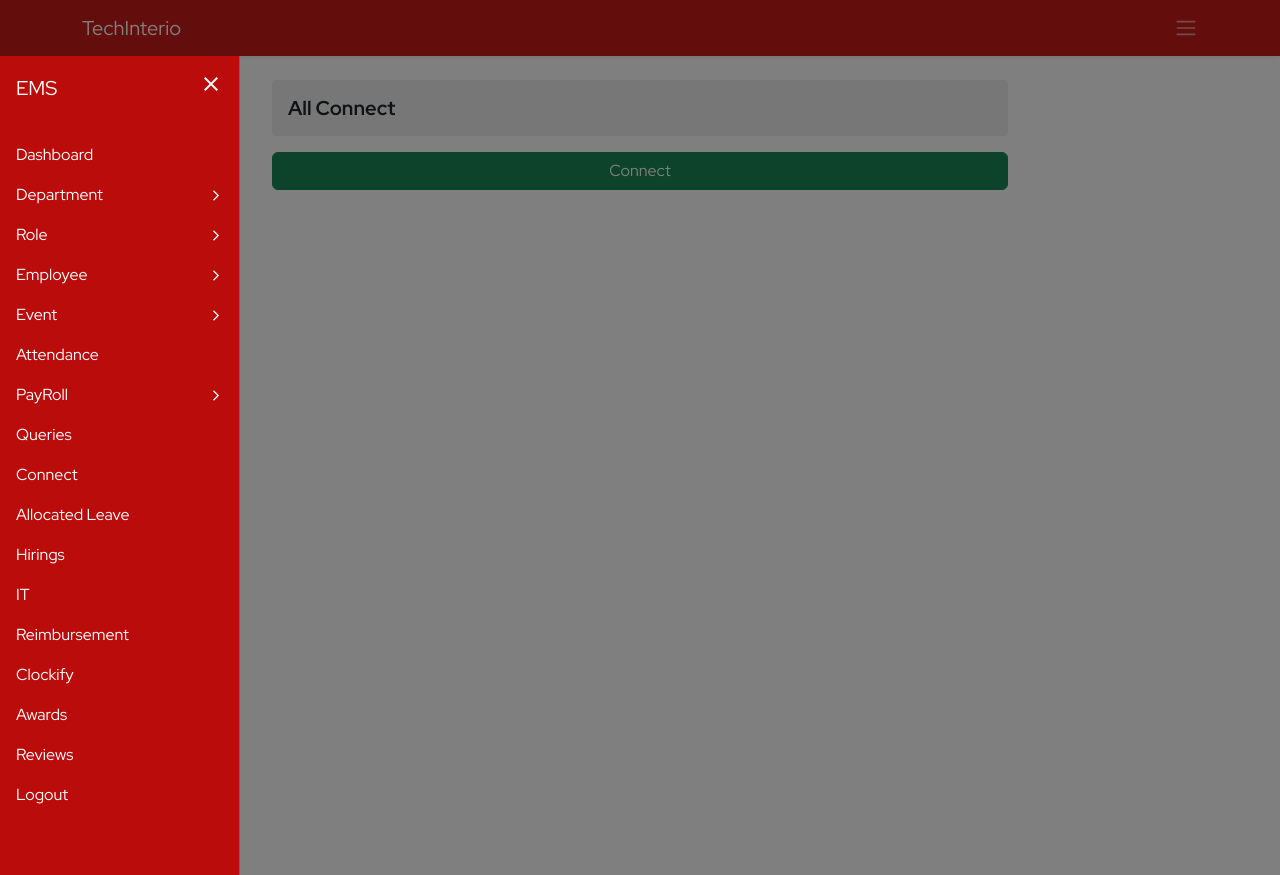
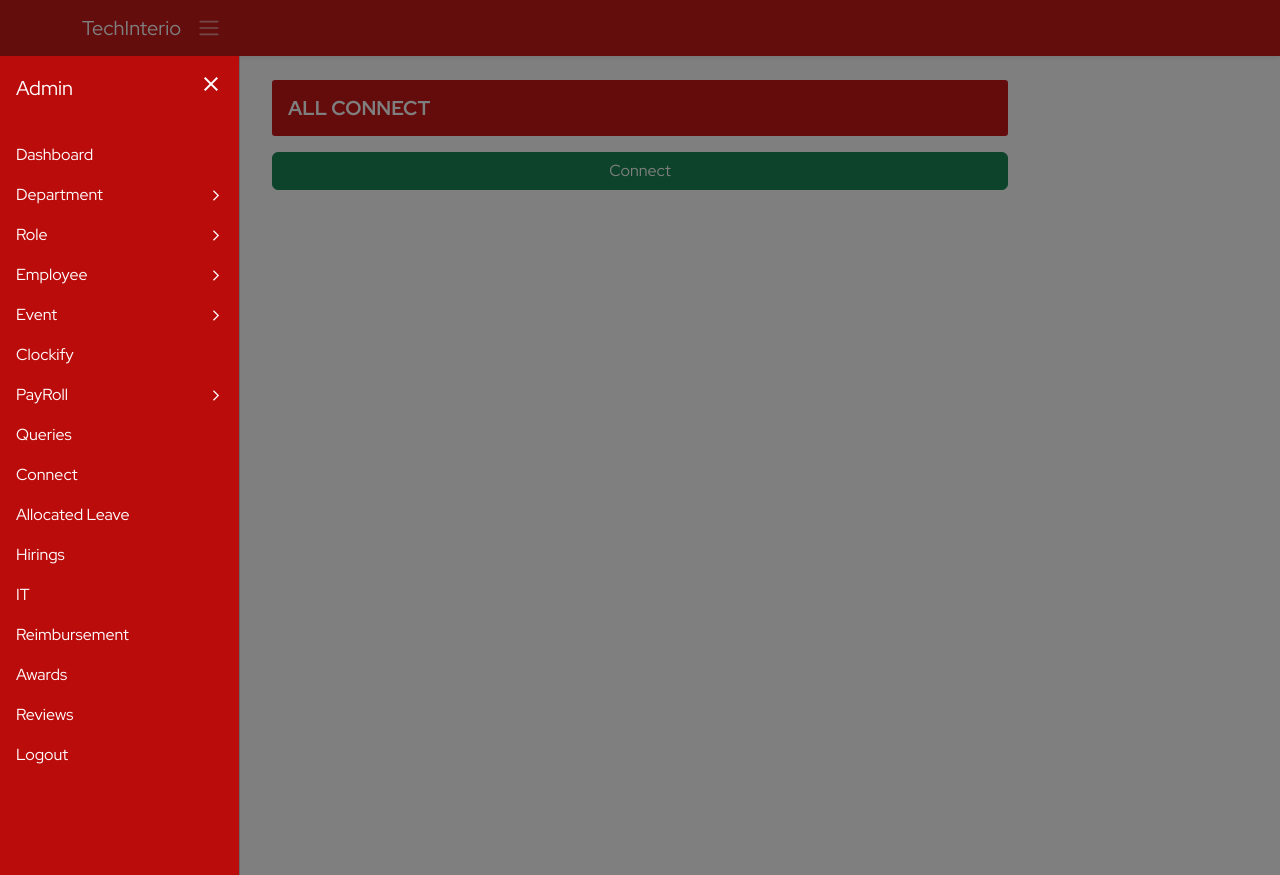
Before and after one commit to sunilyadav97/hrms, a Django app: page /ems/connect in a window 1280 px wide, after a click that opens the changed part. Run offline with Django 4.2, Linux system fonts and the light colour scheme; a user stored in the database is signed in; data comes from the database, SQL or seed files in the repository; both versions use the stored data as it was after the commit; data that the repository does not hold is empty.

Commit message:
desgn improved

```diff
--- a/ems/templates/ems/attendance.html
+++ b/ems/templates/ems/attendance.html
@@ -60,8 +60,8 @@ width:8rem !important;
                         {% if item.is_late == True %}
 
                         <td ><span class="bg-danger text-light p-1 py-2">{{item.intime | time}}</span></td>
-                        {% else %}
-                        <td>{{item.intime | time}}</td>
+                        {% elif item.intime %}
+                        <td><span class="bg-success text-dark p-1 py-2">{{item.intime | time}}</span></td>
                         {% endif %}
 
                         <td>{{item.outtime | time}}</td>
--- a/ems/templates/ems/base.html
+++ b/ems/templates/ems/base.html
@@ -48,9 +48,10 @@
 
     <header class="shadow-sm">
         <nav class="navbar navbar-expand-lg nav-bg navbar-dark shadow-sm fixed-top">
-            <div class="container">
+            <div class="container d-flex align-items-center justify-content-start">
+
                 <a class="navbar-brand" href="{% url 'home:home' %}">TechInterio</a>
-                <a class="cursor-pointer nav-link active" data-bs-toggle="offcanvas" data-bs-target="#staticBackdrop"
+                <a class="cursor-pointer float-end active " data-bs-toggle="offcanvas" data-bs-target="#staticBackdrop"
                     aria-controls="staticBackdrop"><span class="navbar-toggler-icon"></span></a>
 
                 {% comment %} <li class="nav-item"><a class="nav-link active" href="{% url 'ems:ems' %}">Dashboard</a>
@@ -64,7 +65,11 @@
     <div class="offcanvas offcanvas-start nav-bg text-white" tabindex="2" id="staticBackdrop"
         aria-labelledby="staticBackdropLabel">
         <div class="offcanvas-header">
-            <h5 class="offcanvas-title" id="offcanvasExampleLabel">EMS</h5>
+            {% if request.user.is_superuser %}
+            <h5 class="offcanvas-title" id="offcanvasExampleLabel">Admin</h5>
+            {% else %}
+            <h5 class="offcanvas-title" id="offcanvasExampleLabel">{{profile.name}}</h5>
+            {% endif %}
             <button type="button" class="c-btn" data-bs-dismiss="offcanvas" aria-label="Close"><span
                     class="material-symbols-outlined">
                     close
@@ -77,7 +82,9 @@
                 {% if request.user.is_superuser %}
                 <li class="nav-item"><a class="nav-link" href="{% url 'ems:ems' %}">Dashboard</a></li>
                 {% else %}
-                <li class="nav-item"><img src="{{profile.imageURL}}" alt="" class="profile-side"></li>
+                <div class="d-flex align-items-center justify-content-center">
+                    <img src="{{profile.imageURL}}" alt="" class="profile-side">
+                </div>
                 <li class="nav-item">
                     <a class="nav-link active" href="{% url 'ems:ems' %}">Home</a>
                 </li>
@@ -136,7 +143,7 @@
                     </li>
                 </div>
 
-                <li class="nav-item"><a class="nav-link" href="{% url 'ems:attendance' %}">Attendance</a></li>
+                <li class="nav-item"><a class="nav-link" href="{% url 'ems:attendance' %}">Clockify</a></li>
 
                 <li class="nav-item accordion-button collapsed sub-arrow-forward" data-bs-toggle="collapse"
                     data-bs-target="#payroll-nav" aria-expanded="false" aria-controls="payroll-nav" onclick="rotate()">
@@ -155,7 +162,6 @@
                 <li class="nav-item"><a class="nav-link" href="#">Hirings</a></li>
                 <li class="nav-item"><a class="nav-link" href="#">IT</a></li>
                 <li class="nav-item"><a class="nav-link" href="#">Reimbursement</a></li>
-                <li class="nav-item"><a class="nav-link" href="#">Clockify</a></li>
                 <li class="nav-item"><a class="nav-link" href="#">Awards</a></li>
                 <li class="nav-item"><a class="nav-link" href="#">Reviews</a></li>
                 {% else %}
@@ -171,7 +177,7 @@
                     <li class="nav-item sub-nav"><a class="nav-link" href="{% url 'ems:all-leaves' %}">All Leaves</a>
                     </li>
                 </div>
-                <li class="nav-item"><a class="nav-link" href="{% url 'ems:all-attendance' %}">Attendance</a></li>
+                <li class="nav-item"><a class="nav-link" href="{% url 'ems:all-attendance' %}">Clockify</a></li>
                 <li class="nav-item"><a class="nav-link" href="{% url 'ems:payroll' %}">PayRoll</a></li>
                 {% if profile.role.name == 'Manager' %}
                 <li class="nav-item"><a class="nav-link" href="{% url 'ems:all-queries' %}">Queries</a></li>
@@ -187,7 +193,6 @@
                 </div>
                 {% endif %}
                 <li class="nav-item"><a class="nav-link" href="#">Reimbursement</a></li>
-                <li class="nav-item"><a class="nav-link" href="#">Clockify</a></li>
                 <li class="nav-item"><a class="nav-link" href="#">Awards</a></li>
                 <li class="nav-item"><a class="nav-link" href="#">Reviews</a></li>
                 {% endif %}
@@ -202,7 +207,7 @@
     <main class="my-5 pt-3">
 
         {% for message in messages %}
-        <div class="alert alert-{{ message.tags }} alert-dismissible fade show w-50 m-auto mb-2 mt-1" role="alert">
+        <div id="notification" class="alert alert-{{ message.tags }} alert-dismissible fade show w-50 m-auto mb-2 mt-1 " role="alert" >
             <strong>Message: </strong> {{ message }}
             <button type="button" class="btn-close" data-bs-dismiss="alert" aria-label="Close"></button>
             </button>
--- a/ems/templates/ems/connect.html
+++ b/ems/templates/ems/connect.html
@@ -11,7 +11,7 @@ Connect | EMS
     <div class="container">
     <div class="row d-flex align-items-center justify-content-center">
         <div class="col-8">
-            <h3 class="derpartment-title my-3">All Connect</h3>
+            <h3 class="derpartment-title my-3 text-uppercase text-white" style="background-color: #c30000e6 !important;">All Connect</h3>
             <div class="d-grid">
                 <button type="button" class="btn btn-success" data-bs-toggle="modal" data-bs-target="#addconnect">Connect</button>
             </div>
@@ -19,18 +19,18 @@ Connect | EMS
         {% for connect in connects %}
         <div class="col-8 my-3">
             <div class="card mb-3">
-                <div class="card-header">
+                <div class="card-header bg-danger text-white" style="background-color: #c30000e6 !important;">
                     <i class="fa fa-area-chart"></i><b>{{connect.employee.name}}</b>
                     {% if connect.is_completed %}
-                    <span class="float-end"><button class="btn  btn-outline-dark mx-2 btn-sm" data-bs-toggle="modal" data-bs-target="#connectStatus" onclick="updateStatus({{connect.id}})">Status</button> ✔️</span>
+                    <span class="float-end"><button class="btn  btn-outline-light mx-2 btn-sm" data-bs-toggle="modal" data-bs-target="#connectStatus" onclick="updateStatus({{connect.id}})">Status</button> ✔️</span>
                     {% else %}
-                    <span class="float-end"><button class="btn btn-outline-dark mx-2 btn-sm" data-bs-toggle="modal" data-bs-target="#connectStatus"  onclick="updateStatus({{connect.id}})">Status</button> ❌ </span>
+                    <span class="float-end"><button class="btn btn-outline-light mx-2 btn-sm" data-bs-toggle="modal" data-bs-target="#connectStatus"  onclick="updateStatus({{connect.id}})">Status</button> ❌ </span>
                     {% endif %}
                 </div>
                 <div class="card-body p-5">
                     <p>{{connect.message}}</p>
                 </div>
-                <div class="card-footer small text-muted">Connect At: {{connect.created_at | timesince}}</div>
+                <div class="card-footer small text-white" style="background-color: #c30000e6 !important;">Connect At: {{connect.created_at | timesince}}</div>
             </div>
         </div>
         {% endfor %}
--- a/ems/templates/ems/dashboard.html
+++ b/ems/templates/ems/dashboard.html
@@ -121,7 +121,7 @@
                                                 <i class="fa fa-area-chart"></i><small class="text-muted"> Brithday
                                                     Notification</small>
                                             </div>
-                                            <div class="card-body " style="background-color:#f8696980;">
+                                            <div class="card-body bg-danger">
                                                 <h3 class="text-center my-5 birthday-wish">Happy Birthday
                                                     {{birthday.name}} 🎂🎉
                                                 </h3>
@@ -138,7 +138,7 @@
                                                 <i class="fa fa-area-chart"></i><small class="text-muted"> Anniversary
                                                     Notification</small>
                                             </div>
-                                            <div class="card-body" style="background-color:#f8696980;">
+                                            <div class="card-body bg-danger" >
                                                 <h3 class="text-center my-5 birthday-wish">Congratulations
                                                     {{anniversary.employee.name}}
                                                     👏 <br> You Have successfully completed
--- a/ems/templates/ems/ems_home.html
+++ b/ems/templates/ems/ems_home.html
@@ -17,15 +17,14 @@
                         <a href="{% url 'ems:profile' %}" class="text-white border-end px-2">Profile</a>
                         <a href="{% url 'ems:all-attendance' %}" class="text-white border-end px-2">Attendance</a>
                     </div> {% endcomment %}
-                    <div class="col-12 py-4">
+                    {% comment %} <div class="col-12 py-4">
                         <div class="">
                             <h5 class="fw-semibold home-title">EMS Home Feed</h5>
                             <p class="home-description text-muted">Here you will see Other colleagues' birthday and
                                 Anniversary
                                 And also Events Notifications. And some other stuff.</p>
                         </div>
-
-                    </div>
+                    </div> {% endcomment %}
                     <div class="col-12">
 
                         {% for connect in connects %}
--- a/ems/views.py
+++ b/ems/views.py
@@ -1162,7 +1162,7 @@ def addComment(request):
 def connect(request):
     context={}
     try:
-        connects=Connect.objects.all()
+        connects=Connect.objects.all().order_by('-id')
         expireConnect()
         employees=Employee.objects.all()
         context['employees']=employees
--- a/home/templates/home/dependancy.html
+++ b/home/templates/home/dependancy.html
@@ -53,7 +53,7 @@
 <main class="">
 
     {% for message in messages %}
-       <div class="alert alert-{{ message.tags }} mb-0 alert-dismissible fade show w-50 m-auto mt-3" role="alert">
+       <div class="alert alert-{{ message.tags }} mb-0 alert-dismissible fade show w-50 m-auto mt-3" role="alert" id="notification">
            <strong>Message: </strong> {{ message }}
            <button type="button" class="btn-close" data-bs-dismiss="alert" aria-label="Close"></button>
            </button>
--- a/static/css/style.css
+++ b/static/css/style.css
@@ -257,8 +257,8 @@
   object-position: center;
 }
 .profile-side{
-  height: 60px;
-  width: 60px;
+  height: 85px;
+  width: 85px;
   object-fit: cover;
   object-position: center;
   border-radius: 5px;
--- a/static/js/main.js
+++ b/static/js/main.js
@@ -39,10 +39,7 @@ function editRole(id, name, des) {
     departmentID = document.getElementById('department-id').value = id
 }
 function editevent(id, title, description, date, is_com) {
-    console.log(id)
-    console.log(title)
-    console.log(description)
-    console.log(date)
+
     document.getElementById('title').value = title
     document.getElementById('description').value = description
     document.getElementById('date').value = date
@@ -67,3 +64,20 @@ function showDescription(description)
         descriptionContainer.classList.remove('d-none')
 
 }
+
+// ==========Remove Notification After Some time============
+ window.addEventListener("load",function(){
+    setTimeout(removeNotification, 5000);
+
+})
+function removeNotification()
+{
+    try {
+        const notification=document.getElementById('notification')
+    notification.classList.add('d-none');
+      }
+      catch(err) {
+        console.log("Notification function")
+    }
+
+}
```
Also changed, not shown: ems/templates/ems/create_leave.html (+4 -42 lines), ems/templates/ems/profile.html (+16 -5 lines), db.sqlite3.
